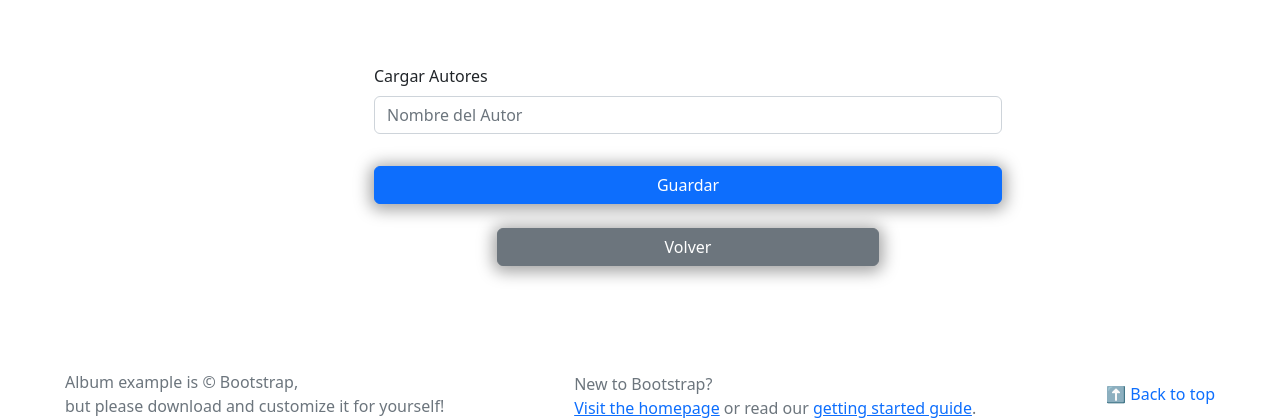
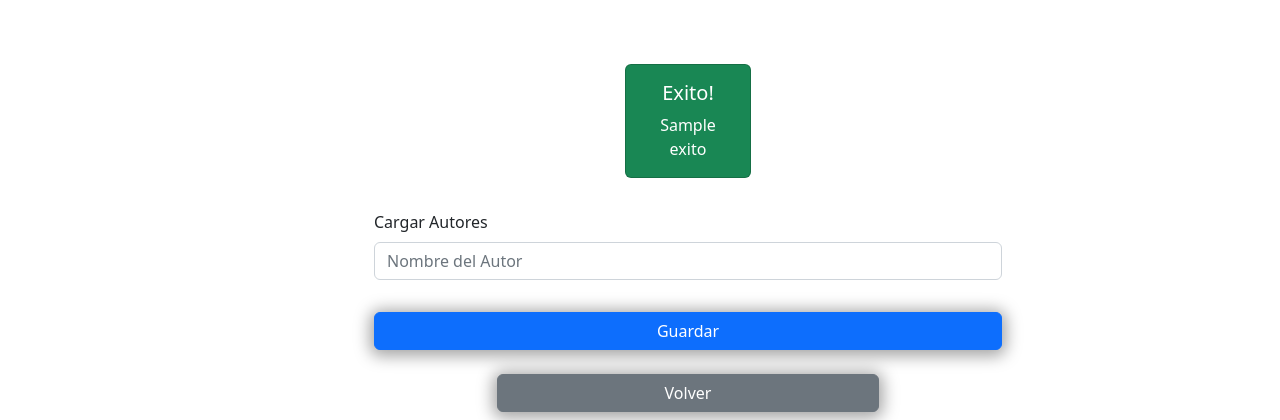
Before and after one commit to vale-guzman/Java_Backend_ByGLOBANT, a Spring app: template SPRING/biblioteca/src/main/resources/templates/autor_form.html in a window 1280 px wide; the page is wider, and only the part inside the window is pictured. Shown: the part 72-492 px from the top of that part. Run offline with Thymeleaf, Linux system fonts and the light colour scheme; the template is opened without the code that fills it: most values are stand-ins (such as "Sample title", 1, 10 or a date in 2020); data that the repository does not hold is empty.

Commit message:
Add libroControlador + Update manejo de Errores con ModelMap

```diff
--- a/SPRING/biblioteca/src/main/java/com/egg/biblioteca/controllers/AutorControlador.java
+++ b/SPRING/biblioteca/src/main/java/com/egg/biblioteca/controllers/AutorControlador.java
@@ -4,6 +4,7 @@ import com.egg.biblioteca.exceptions.MyException;
 import com.egg.biblioteca.services.AutorService;
 import org.springframework.beans.factory.annotation.Autowired;
 import org.springframework.stereotype.Controller;
+import org.springframework.ui.ModelMap;
 import org.springframework.web.bind.annotation.GetMapping;
 import org.springframework.web.bind.annotation.PostMapping;
 import org.springframework.web.bind.annotation.RequestMapping;
@@ -25,12 +26,15 @@ public class AutorControlador {
     }
 
     @PostMapping("/registro")
-    public String registro(@RequestParam String nombre){
+    public String registro(@RequestParam String nombre,
+                           ModelMap modelMap){
 
         try{
            autorService.crearAutor(nombre);
+           modelMap.put("exito","El Autor fué cargado Correctamente");
         }catch (MyException ex){
           Logger.getLogger(AutorControlador.class.getName()).log(Level.SEVERE,null, ex);
+           modelMap.put("error", ex.getMessage());
             return "autor_form.html";
         }
         return "index.html";
--- a/SPRING/biblioteca/src/main/java/com/egg/biblioteca/controllers/EditorialControlador.java
+++ b/SPRING/biblioteca/src/main/java/com/egg/biblioteca/controllers/EditorialControlador.java
@@ -4,6 +4,7 @@ import com.egg.biblioteca.exceptions.MyException;
 import com.egg.biblioteca.services.EditorialService;
 import org.springframework.beans.factory.annotation.Autowired;
 import org.springframework.stereotype.Controller;
+import org.springframework.ui.ModelMap;
 import org.springframework.web.bind.annotation.GetMapping;
 import org.springframework.web.bind.annotation.PostMapping;
 import org.springframework.web.bind.annotation.RequestMapping;
@@ -26,11 +27,14 @@ public class EditorialControlador {
     }
 
     @PostMapping("/registro")
-    public String registro(@RequestParam String nombre){
+    public String registro(@RequestParam String nombre,
+                           ModelMap modelMap){
        try {
         editorialService.crearEditorial(nombre);
+        modelMap.put("exito","La Editorial fué cargada Correctamente");
     }catch (MyException ex){
            Logger.getLogger(EditorialControlador.class.getName()).log(Level.SEVERE,null, ex);
+           modelMap.put("error", ex.getMessage());
            return "editorial_form.html";
     }
         return "index.html";
--- a/SPRING/biblioteca/src/main/resources/templates/autor_form.html
+++ b/SPRING/biblioteca/src/main/resources/templates/autor_form.html
@@ -66,6 +66,20 @@
         <div class="container-fluid m-5 contenedor">
 
             <form class="formulario" th:action="@{/autor/registro}" method="POST" >
+
+                <div th:if="${exito}!=null" class="card text-white bg-success mb-3 mt-3 mensajeExito" >
+                    <div class="card-body">
+                        <h5 class="card-title">Exito!</h5>
+                        <p class="card-text" th:text="${exito}"></p>
+                    </div>
+                </div>
+                <div th:if="${error}!=null" class="card text-white bg-danger mb-3 mensajeError" >
+                    <div class="card-body">
+                        <h5 class="card-title">Error 👎</h5>
+                        <p class="card-text" th:text="${error}"></p>
+                    </div>
+                </div>
+
                 <div class="form-group my-3">
                     <label class="mb-2">Cargar Autores</label>
                     <input type="text" class="form-control" name="nombre" placeholder="Nombre del Autor">
--- a/SPRING/biblioteca/src/main/resources/templates/libro_form.html
+++ b/SPRING/biblioteca/src/main/resources/templates/libro_form.html
@@ -52,7 +52,7 @@
                     <a class="nav-link dropdown-toggle" href="#" id="navbarDropdown3" role="button" data-bs-toggle="dropdown" aria-expanded="false">
                         Editoriales
                     </a>
-                    <ul class="dropdown-menu" aria-labelledby="navbarDropdown">
+                    <ul class="dropdown-menu" aria-labelledby="navbarDropdown3">
 
                         <li><a class="dropdown-item" th:href="@{/editorial/registrar}">Crear Editorial</a></li>
                         <li><hr class="dropdown-divider"></li>
```
Also changed, not shown: SPRING/biblioteca/src/main/java/com/egg/biblioteca/controllers/LibroControlador.java (added, +49 -0 lines), SPRING/biblioteca/src/main/resources/templates/editorial_form.html (+15 -3 lines).
